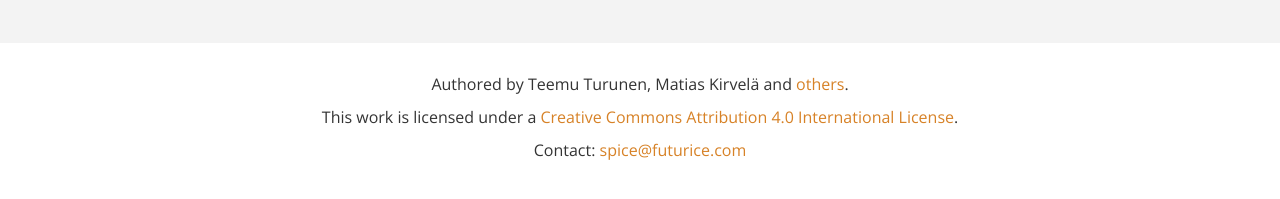
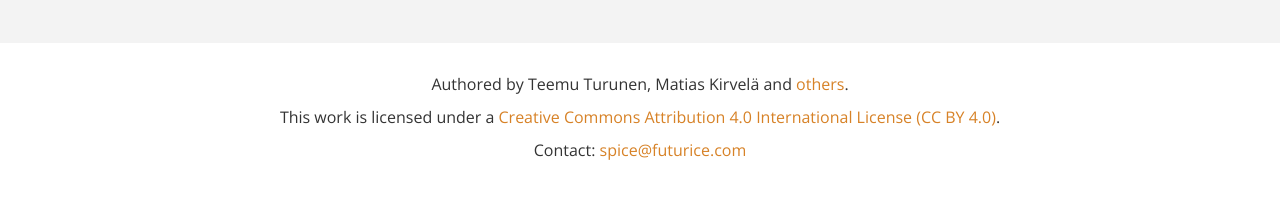
Before and after one commit to futurice/spiceprogram, a Jekyll site: the page built from index.html, in a window 1280 px wide and 900 px high, scrolled down 2547 px. Shown: the part 698-897 px from the top of the window. Built offline with Jekyll 4.4.1, drawn with Linux system fonts in a browser that asks for light colours; nearby versions of some CDN libraries.

Commit message:
Modify link name for license

```diff
--- a/_layouts/default.html
+++ b/_layouts/default.html
@@ -45,7 +45,7 @@
         {{ content }}
         <footer>
             <p>Authored by Teemu Turunen, Matias Kirvel&auml; and <a href="https://github.com/mkirvela/spice-doc-source/graphs/contributors" alt="others">others</a>.</p>
-            <p>This work is licensed under a <a rel="license" href="http://creativecommons.org/licenses/by/4.0/">Creative Commons Attribution 4.0 International License</a>.</p>
+            <p>This work is licensed under a <a rel="license" href="http://creativecommons.org/licenses/by/4.0/">Creative Commons Attribution 4.0 International License (CC BY 4.0)</a>.</p>
             <p>Contact: <a href="mailto:spice@futurice.com">spice@futurice.com</a></p>
         </footer>
 
```
